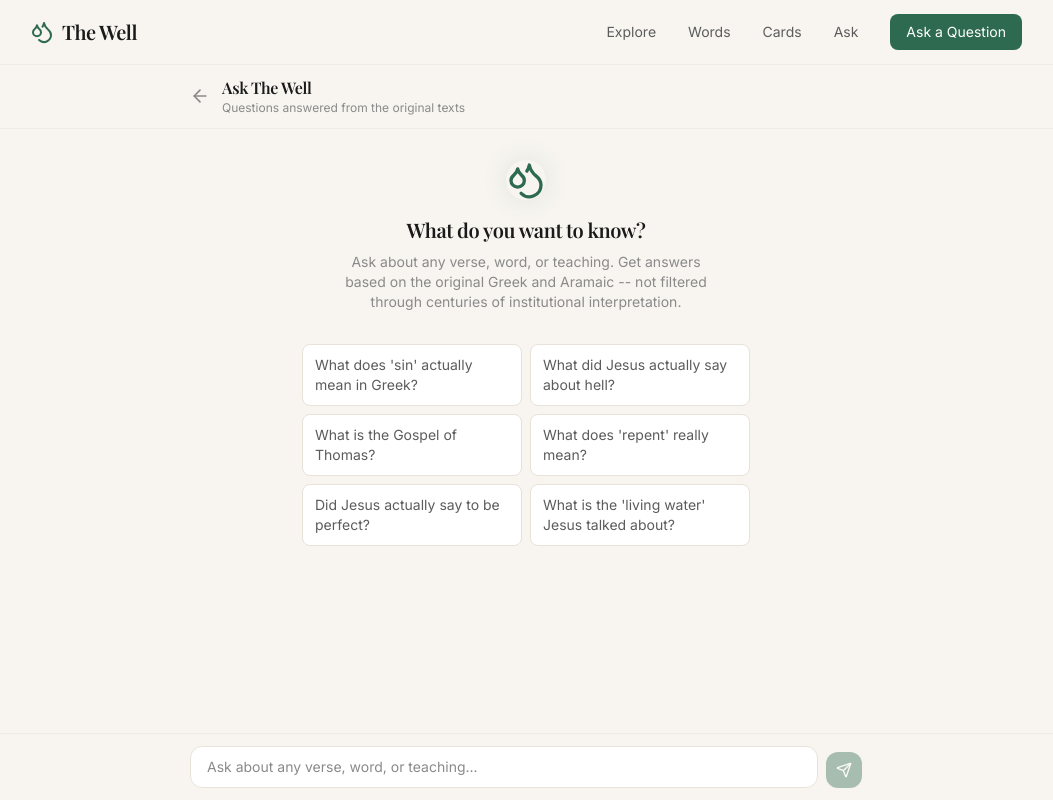
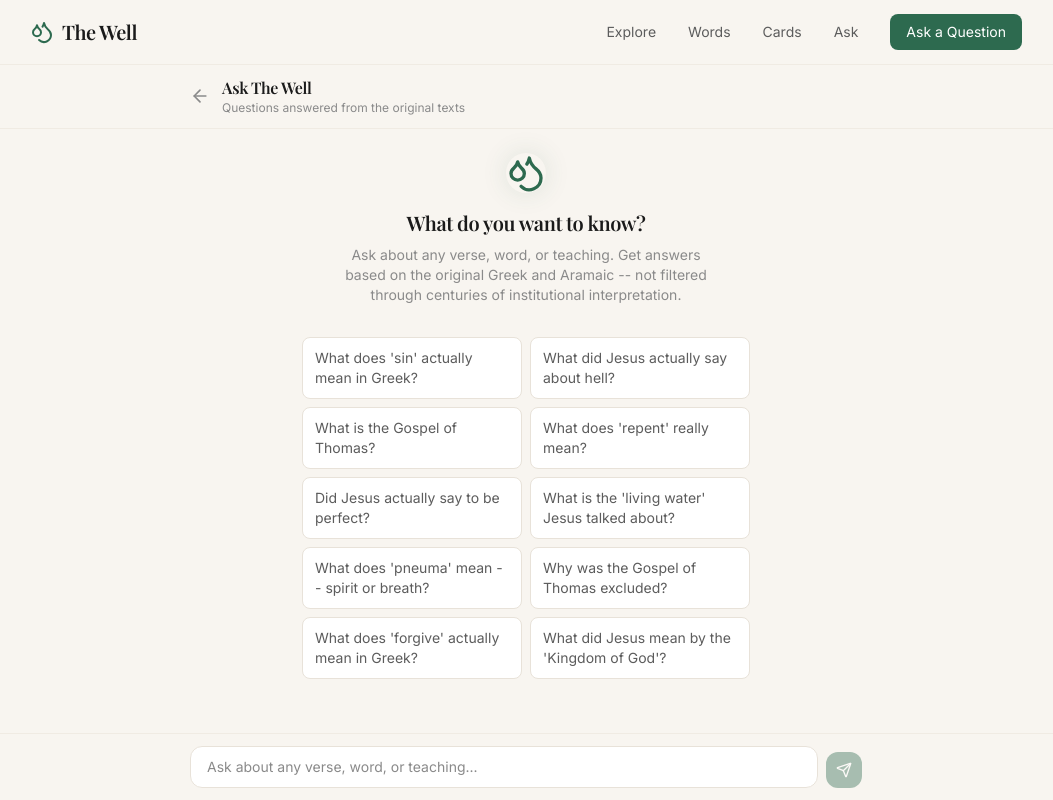
Before and after one commit to lordshua1337/the-well, a Next.js app: page /ask in a window 1280 px wide. Shown: the whole page, without its empty margins (114-1167 px from the left). Built offline with nearby package versions, Linux system fonts and the light colour scheme; a web font is replaced by a local one.

Commit message:
feat: add 4 more starter questions to ask page

```diff
--- a/src/app/ask/page.tsx
+++ b/src/app/ask/page.tsx
@@ -24,6 +24,10 @@ const STARTER_QUESTIONS = [
   "What does 'repent' really mean?",
   "Did Jesus actually say to be perfect?",
   "What is the 'living water' Jesus talked about?",
+  "What does 'pneuma' mean -- spirit or breath?",
+  "Why was the Gospel of Thomas excluded?",
+  "What does 'forgive' actually mean in Greek?",
+  "What did Jesus mean by the 'Kingdom of God'?",
 ];
 
 function MessageBubble({ message }: { message: Message }) {
```
